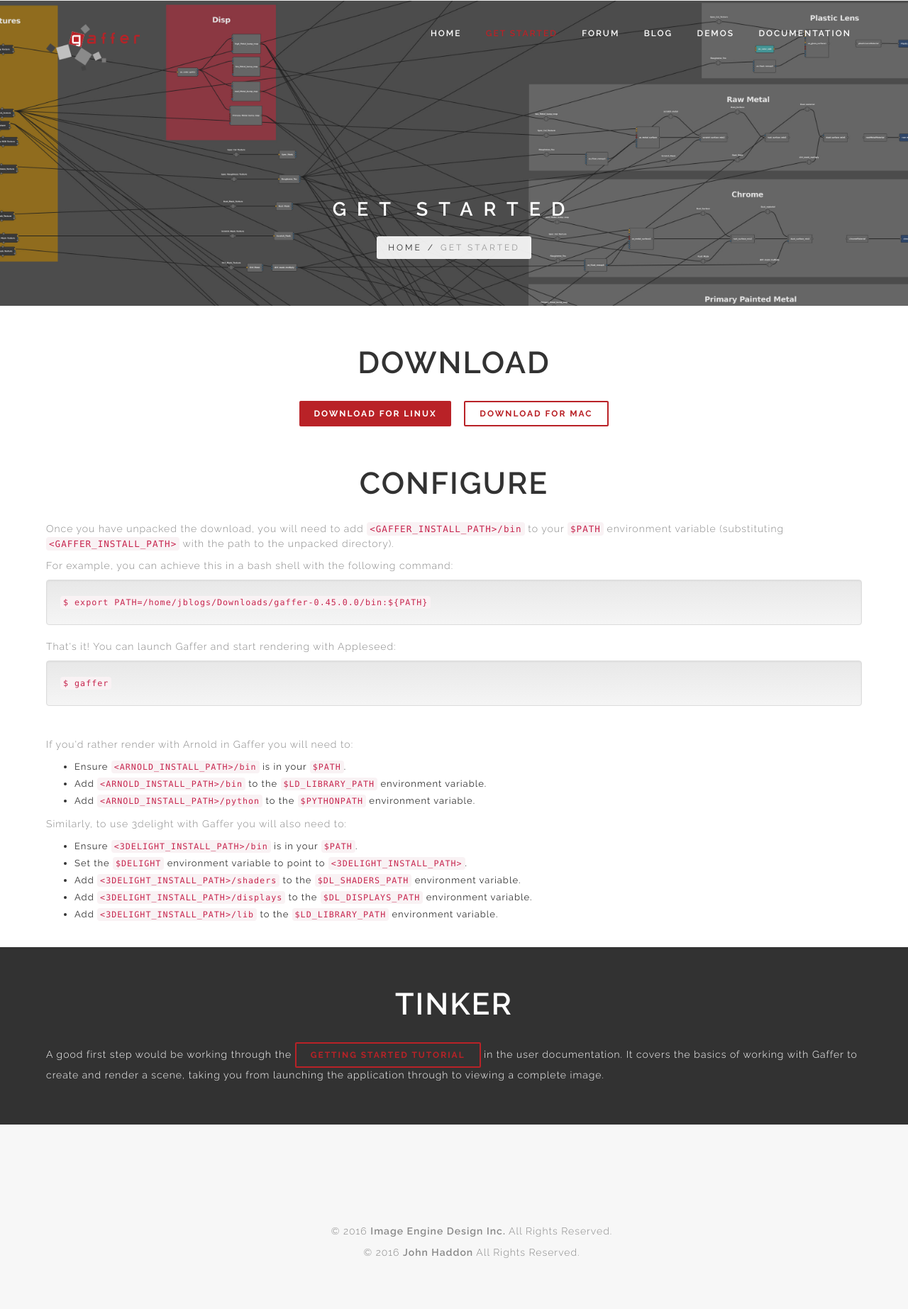
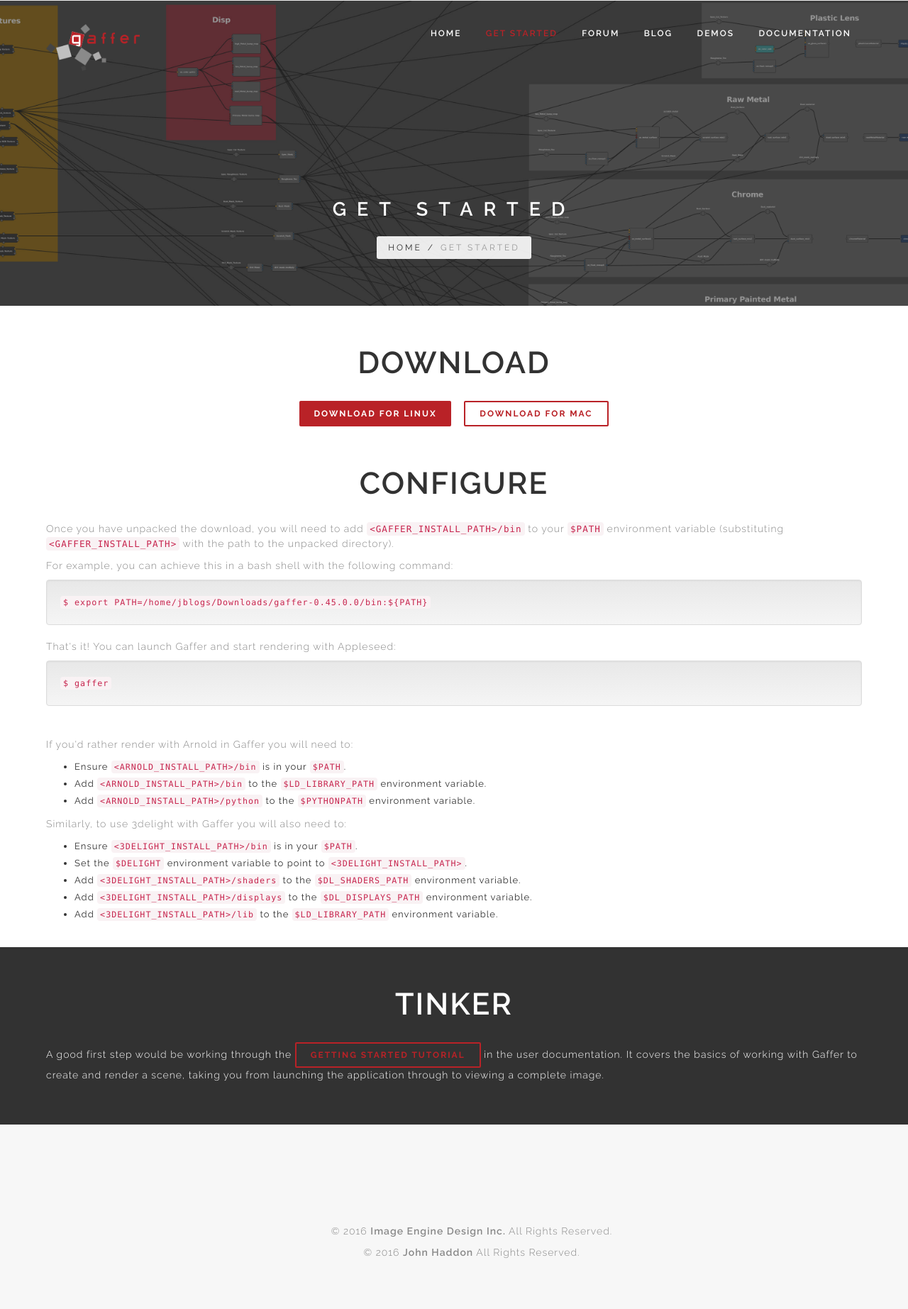
Before and after one commit to GafferHQ/gafferhq.github.io, a Jekyll site: the page built from getStarted.html, in a window 1280 px wide. Shown: the whole page at 71% size. Built offline with Jekyll 4.4.1, drawn with Linux system fonts in a browser that asks for light colours.

Commit message:
Header template : Add dark overlay to header images

```diff
--- a/_includes/intro.html
+++ b/_includes/intro.html
@@ -1,5 +1,5 @@
 <!-- Intro Section -->
-<section class="inner-intro bg-image" style="background-image: url({{ include.image }})">
+<section class="inner-intro overlay-dark bg-image" style="background-image: url({{ include.image }}); {{ include.style }}">
     <div class="container">
         <div class="row title">
             <h2 class="h2" style="color:white">{{ include.title }}</h2>
```
